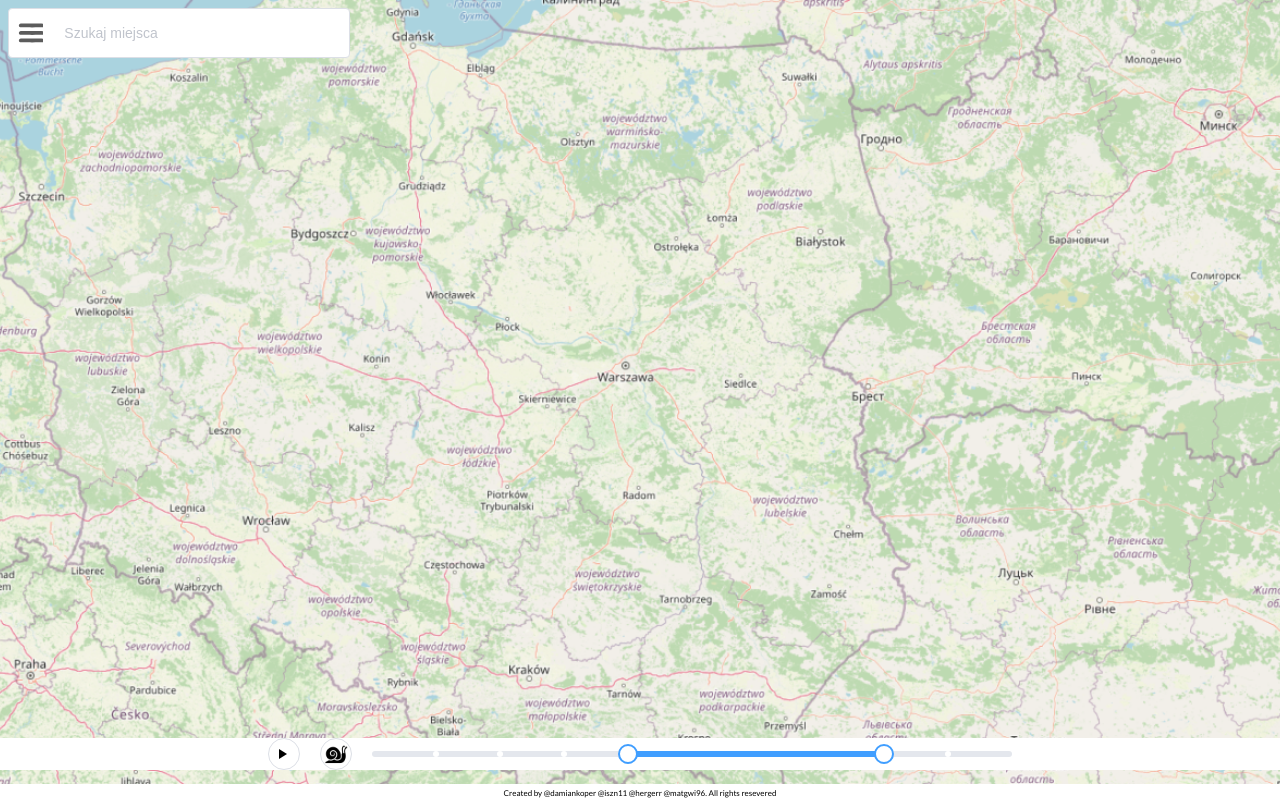
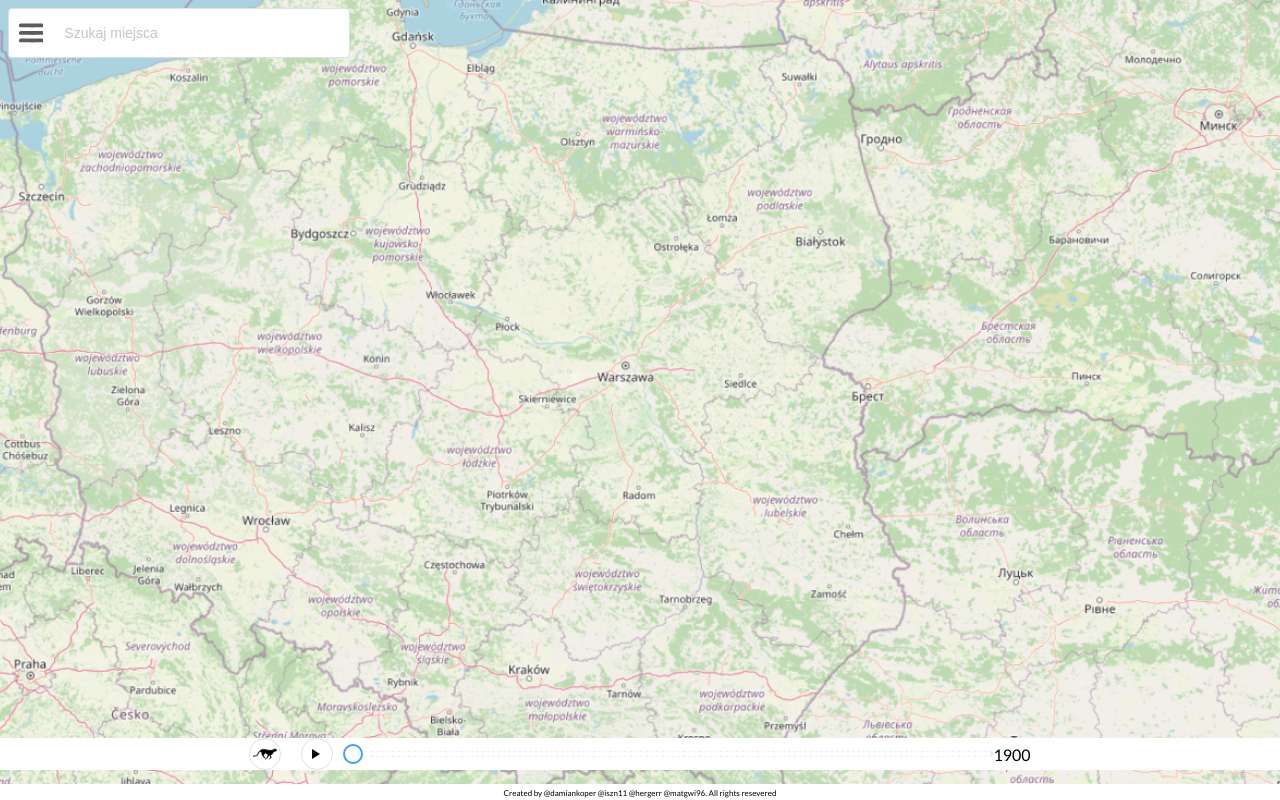
Before and after one commit to damiankoper/histmap, a Vue app in the folder packages/front/: page /map in a window 1280 px wide. Built offline with nearby package versions, Linux system fonts and the light colour scheme.

Commit message:
Logic works, typescipt does not

```diff
--- a/packages/front/src/components/SliderPlayButton.vue
+++ b/packages/front/src/components/SliderPlayButton.vue
@@ -1,6 +1,6 @@
 <template>
   <div class="slider-button-wrapper" @click="handleClick">
-    <div v-if="isPlaying">
+    <div v-if="showRunningIcon">
       <el-image
         class="icon-img"
         :src="require('../assets/images/pause.svg')"
@@ -18,19 +18,24 @@
 </template>
 
 <script lang="ts">
-import { defineComponent, ref } from "vue";
+import { defineComponent, toRef } from "vue";
 
 export default defineComponent({
-  setup() {
-    const isPlaying = ref(false);
-
+  props: {
+    isRunning: {
+      type: Boolean,
+      required: true,
+    },
+  },
+  emits: ["negateIsRunning"],
+  setup(props, { emit }) {
     const handleClick = () => {
-      isPlaying.value = !isPlaying.value;
+      emit("negateIsRunning");
     };
 
     return {
-      isPlaying,
       handleClick,
+      showRunningIcon: toRef(props, "isRunning"),
     };
   },
 });
--- a/packages/front/src/components/SliderSpeedButton.vue
+++ b/packages/front/src/components/SliderSpeedButton.vue
@@ -25,26 +25,25 @@
 </template>
 
 <script lang="ts">
-import { defineComponent, ref } from "vue";
+import { defineComponent, toRef } from "vue";
+import Speed from "../interfaces/Speed";
 
 export default defineComponent({
-  setup() {
-    type speed = "slow" | "normal" | "fast";
-    const currentSpeed = ref<speed>("slow");
-    console.log(currentSpeed.value);
+  props: {
+    speed: {
+      type: String,
+      required: true,
+    },
+  },
+  emits: ["changeSpeed"],
+  setup(props, { emit }) {
+    const handleClick = (param: Speed) => {
+      emit("changeSpeed", param);
+    };
 
-    const handleClick = (param: speed) => {
-      if (param === "slow") {
-        currentSpeed.value = "normal";
-      } else if (param === "normal") {
-        currentSpeed.value = "fast";
-      } else {
-        currentSpeed.value = "slow";
-      }
-    };
     return {
-      currentSpeed,
       handleClick,
+      currentSpeed: toRef(props, "speed"),
     };
   },
 });
--- a/packages/front/src/components/TimelineSlider.vue
+++ b/packages/front/src/components/TimelineSlider.vue
@@ -1,25 +1,52 @@
 <template>
   <el-row class="timeline-bg" justify="center" align="middle">
     <el-row class="buttons-wrapper">
-      <SliderPlayButton />
       <SliderSpeedButton />
+      <SliderPlayButton
+        :isRunning="isRunning"
+        @negateIsRunning="toggleIsRunning"
+      />
     </el-row>
-    <el-slider v-model="value" range show-stops :max="10" class="slider" />
+    <el-slider
+      v-model="year"
+      show-stops
+      :min="1900"
+      :max="2021"
+      :step="1"
+      class="slider"
+    />
+    {{ year }}
   </el-row>
 </template>
 
 <script lang="ts">
-import { defineComponent, ref } from "vue";
+import { defineComponent, ref, watchEffect } from "vue";
 import SliderPlayButton from "./SliderPlayButton.vue";
 import SliderSpeedButton from "./SliderSpeedButton.vue";
 
 export default defineComponent({
   components: { SliderPlayButton, SliderSpeedButton },
   setup() {
-    const value = ref([4, 8]);
+    const year = ref(1900);
+    const isRunning = ref(false);
+
+    const toggleIsRunning = () => {
+      isRunning.value = !isRunning.value;
+    };
+
+    watchEffect(() => {
+      // year not needed in condition, but otherwise is not deteted as dependency
+      if (isRunning.value && year.value) {
+        setTimeout(() => {
+          year.value += 1;
+        }, 100);
+      }
+    });
 
     return {
-      value,
+      year,
+      isRunning,
+      toggleIsRunning,
     };
   },
 });
--- /dev/null
+++ b/packages/front/src/interfaces/Speed.ts
@@ -0,0 +1,3 @@
+type Speed = "slow" | "normal" | "fast";
+
+export default Speed;
```
